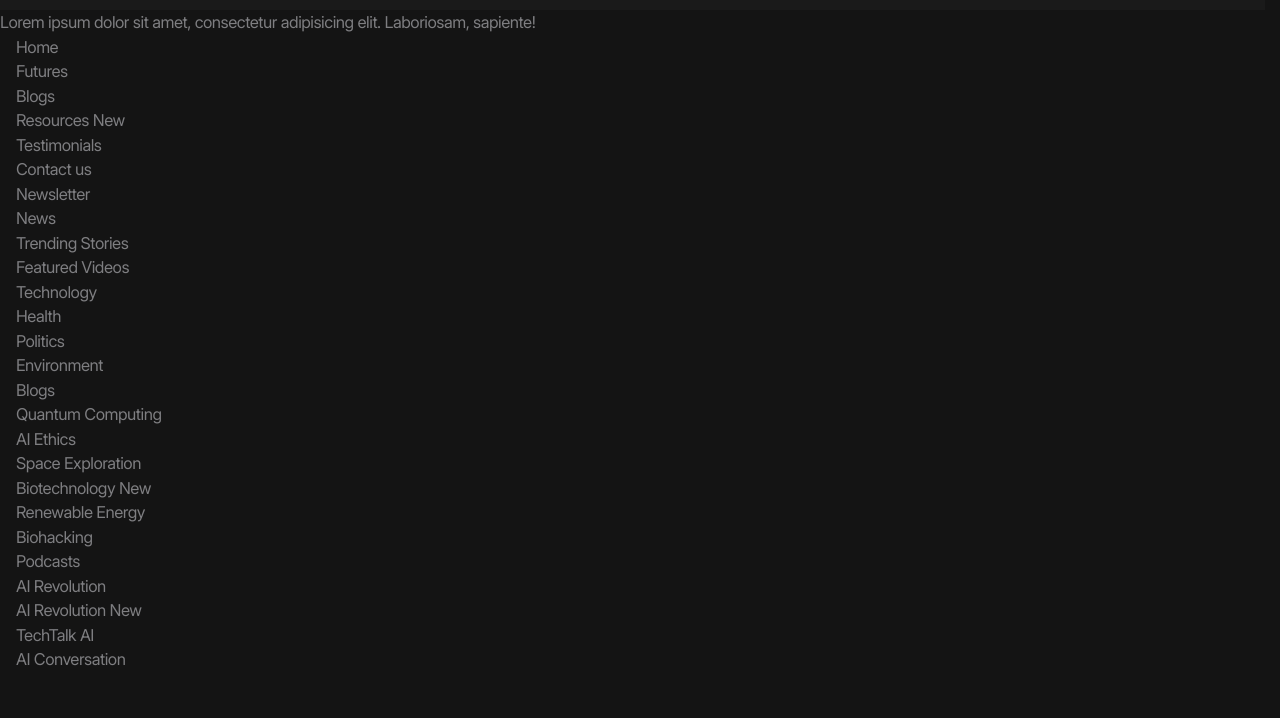
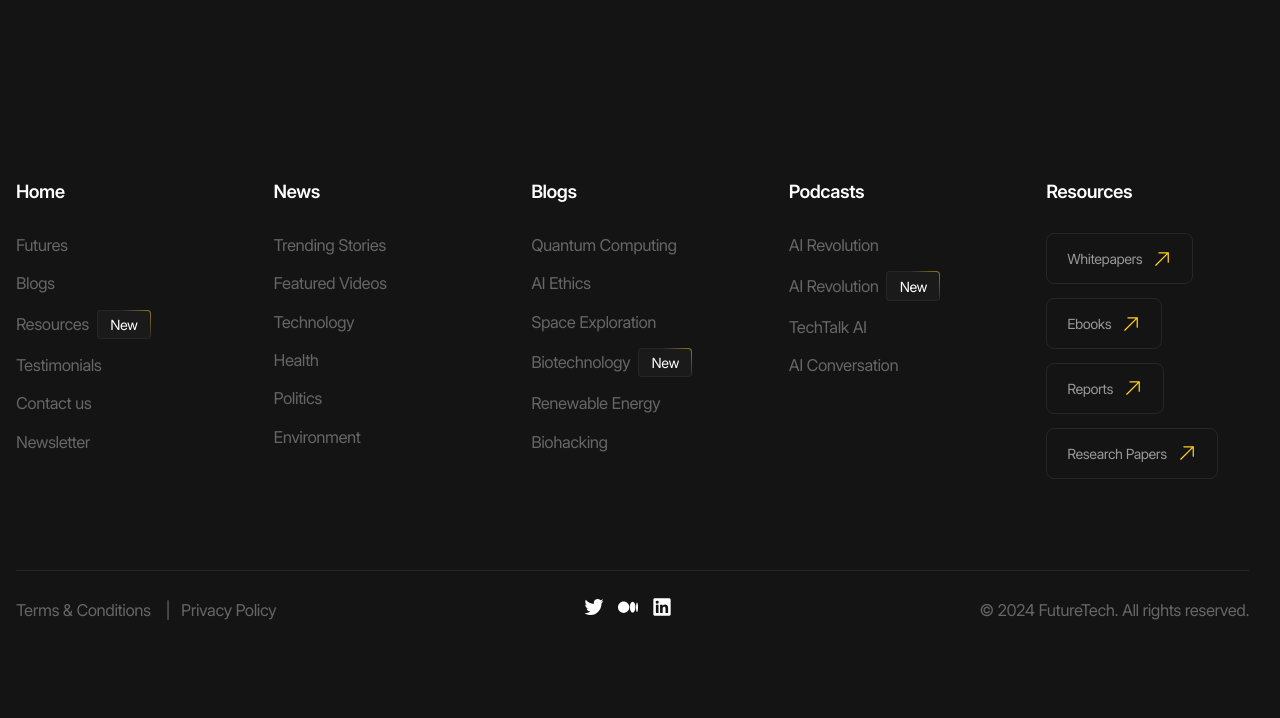
Before and after one commit to AlexKry96/future-tech, a website with bundled scripts: page index.html in a window 1280 px wide. Shown: the part 151-869 px from the top of the page. After the commit the page ends 800 px from the top, so only its background shows below. Built offline with nearby package versions, Linux system fonts and the light colour scheme.

Commit message:
add styles for footer

```diff
--- a/index.html
+++ b/index.html
@@ -103,7 +103,7 @@
         </div>
     </header>
     <main>
-        Lorem ipsum dolor sit amet, consectetur adipisicing elit. Laboriosam, sapiente!
+
     </main>
     <footer class="footer">
         <div class="footer__inner container">
@@ -112,7 +112,7 @@
                     <div class="footer__menu-column">
                         <a
                             href="/"
-                            class="footer__menu-main-link"
+                            class="footer__menu-main-link h6"
                         >Home</a>
                         <ul class="footer__menu-list">
                             <li class="footer__menu-item">
@@ -157,7 +157,7 @@
                     <div class="footer__menu-column">
                         <a
                             href="/"
-                            class="footer__menu-main-link"
+                            class="footer__menu-main-link h6"
                         >News</a>
                         <ul class="footer__menu-list">
                             <li class="footer__menu-item">
@@ -201,7 +201,7 @@
                     <div class="footer__menu-column">
                         <a
                             href="/"
-                            class="footer__menu-main-link"
+                            class="footer__menu-main-link h6"
                         >Blogs</a>
                         <ul class="footer__menu-list">
                             <li class="footer__menu-item">
@@ -227,7 +227,7 @@
                                     href="/"
                                     class="footer__menu-link"
                                 >Biotechnology</a>
-                                <span class="badg">New</span>
+                                <span class="badge">New</span>
                             </li>
                             <li class="footer__menu-item">
                                 <a
@@ -246,7 +246,7 @@
                     <div class="footer__menu-column">
                         <a
                             href="/"
-                            class="footer__menu-main-link"
+                            class="footer__menu-main-link h6"
                         >Podcasts</a>
                         <ul class="footer__menu-list">
                             <li class="footer__menu-item">
@@ -259,8 +259,8 @@
                                 <a
                                     href="/"
                                     class="footer__menu-link"
-                                >AI Revolution</a>
-                                <span class="badg">New</span>
+                                >AI Revolution</a><span class="badge">New</span>
+
                             </li>
                             <li class="footer__menu-item">
                                 <a
@@ -291,7 +291,7 @@
                     <div class="footer__menu-column">
                         <a
                             href="/"
-                            class="footer__menu-main-link"
+                            class="footer__menu-main-link h6"
                         >Resources</a>
                         <ul class="footer__menu-list">
                             <li class="footer__menu-item">
@@ -432,7 +432,7 @@
                         </li>
                     </ul>
                 </div>
-                <p class="footer__copyright">© 2024 FutureTech. All rights reserved.</p>
+                <p class="footer__copyright">© <time datetime="2024">2024</time> FutureTech. All rights reserved.</p>
             </div>
         </div>
     </footer>
--- a/styles/_variables.scss
+++ b/styles/_variables.scss
@@ -15,7 +15,13 @@
     --color-accent: #ffd11a;
     --color-red: #ff5500;
 
-    --border: border-bottom: #{rem(1)} solid var(--color-dark-15);
+    --gradient: linear-gradient(
+        45deg,
+        var(--color-dark-15) 64%,
+        var(--color-accent) 136%
+    );
+
+    --border:  #{rem(1)} solid var(--color-dark-15);
 
     --font-family-base: 'Inter', sans-serif;
     --font-family-accent: 'Kumbh Sans', sans-serif;
--- /dev/null
+++ b/styles/blocks/_badge.scss
@@ -0,0 +1,19 @@
+@use '../helpers' as *;
+
+.badge {
+    display: inline-flex;
+    padding: fluid(4, 2) fluid(14, 10);
+    font-size: rem(16);
+    color: var(--color-light);
+    background:
+    linear-gradient(var(--color-dark-10), var(--color-dark-10)) padding-box,
+    var(--gradient) border-box;
+    border: rem(1) solid transparent;
+    border-radius: rem(6);
+
+    @include laptop {
+        font-size: rem(14);
+        border-radius: rem(4);
+
+    }
+}
--- /dev/null
+++ b/styles/blocks/_footer.scss
@@ -0,0 +1,93 @@
+@use '../helpers' as *;
+
+.footer {
+    color: var(--color-dark-40);
+    &__body {
+        padding-block: fluid(80, 40);
+        border-bottom: var(--border);
+    }
+
+    &__menu {
+        display: grid;
+        grid-template-columns: repeat(5, 1fr);
+        align-items: start;
+        column-gap: fluid(80, 20);
+
+        @include tablet {
+            grid-template-columns: repeat(2, 1fr);
+            row-gap: rem(40);
+        }
+
+        @include mobile {
+            row-gap: rem(20);
+        }
+
+        &-column {
+            display: grid;
+            row-gap: fluid(36, 16);
+
+            &:last-child {
+                @include tablet {
+                    grid-column: -1 / 1;
+
+                    .footer__menu-list {
+                        flex-direction: row;
+                        flex-wrap: wrap;
+                        gap: rem(12);
+                    }
+                }
+            }
+        }
+
+
+        &-list {
+            display: flex;
+            flex-direction: column;
+            row-gap: fluid(18, 8);
+        }
+
+        &-item {
+            display: flex;
+            align-items: center;
+            column-gap: rem(8);
+        }
+    }
+
+    &__extra {
+        display: flex;
+        justify-content: space-between;
+        align-items: center;
+        column-gap: 1rem;
+        padding-block: rem(40);
+
+        @include laptop {
+            padding-block: rem(24);
+        }
+
+        @include mobile {
+            flex-direction: column;
+            row-gap: rem(20);
+        }
+
+        &-menu {
+            &-list {
+                display: flex;
+            }
+
+            &-item {
+                &:not(:last-child)::after {
+                   content: '|';
+                   margin-inline: rem(11);
+                }
+            }
+        }
+    }
+
+    &__soc1als {
+        @include mobile {
+            order: -1;
+        }
+    }
+
+
+}
--- a/styles/blocks/_header.scss
+++ b/styles/blocks/_header.scss
@@ -29,8 +29,6 @@
     }
 
     &__body {
-
-
         padding-block: rem(24);
         background-color: var(--color-dark-10);
 
--- /dev/null
+++ b/styles/blocks/_socials.scss
@@ -0,0 +1,28 @@
+@use '../helpers' as *;
+
+.soc1als {
+    &__list {
+        display: flex;
+        column-gap: rem(20);
+
+        @include laptop {
+            column-gap: rem(14);
+        }
+    }
+
+    &__item {
+        display: flex;
+    }
+
+    &__link {
+        --size: #{rem(24)};
+
+        @include square(var(--size));
+
+        color: var(--color-light);
+
+        @include laptop {
+            --size: #{rem(20)};
+        }
+    }
+}
--- a/styles/main.scss
+++ b/styles/main.scss
@@ -9,3 +9,10 @@
 @use 'blocks/button';
 @use 'blocks/header';
 @use 'blocks/logo';
+@use 'blocks/badge';
+@use 'blocks/socials';
+@use 'blocks/footer';
+
+.header {
+    display: none;
+}
```
Also changed, not shown: icons/Icon (2).svg (deleted), icons/Icon (3).svg (deleted), icons/twitter.svg (deleted), styles/main.css, 1 other file.
